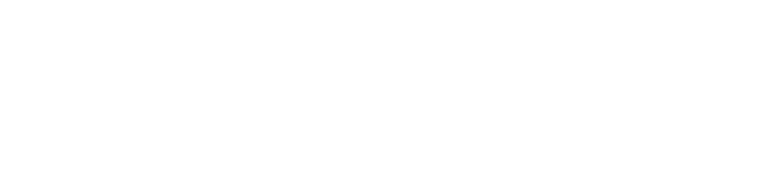
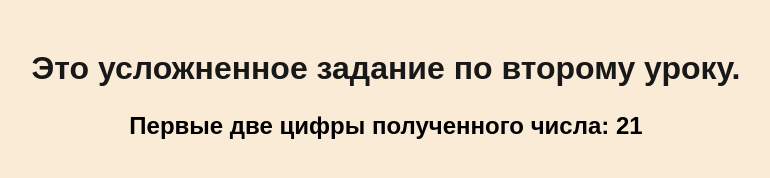
Before and after one commit to evilgamer163/learnJS_glo__hard, a plain HTML site: page index.html in a window 1280 px wide. Shown: the whole page, without its empty margins (254-1024 px from the left). Drawn offline with Linux system fonts and the light colour scheme.

Commit message:
Усложненное домашнее задание по второму уроку

```diff
--- a/css/style.css
+++ b/css/style.css
@@ -0,0 +1,19 @@
+* {
+    margin: 0;
+    padding: 0;
+}
+
+body {
+    background-color: antiquewhite;
+    font-family: Arial, Helvetica, sans-serif;
+    text-align: center;
+}
+
+.title {
+    margin-top: 50px;
+    color: #181818;
+}
+
+.result {
+    margin-top: 25px;
+}
--- a/index.html
+++ b/index.html
@@ -4,10 +4,12 @@
     <meta charset="UTF-8">
     <meta name="viewport" content="width=device-width, initial-scale=1.0">
     <link rel="stylesheet" href="./css/style.css">
-    <title>Document</title>
+    <title>Lesson 02 (HARD)</title>
 </head>
 <body>
+    <h1 class="title">Это усложненное задание по второму уроку.</h1>
 
+    <h2 class="result">Первые две цифры полученного числа: </h2>
 
     <script src="./js/main.js"></script>
 </body>
--- a/js/main.js
+++ b/js/main.js
@@ -0,0 +1,17 @@
+const result = document.querySelector('.result');
+
+let num = 266219,
+    numArr = num.toString().split('');
+
+console.log(numArr);
+
+let res = 1;
+
+for (let i = 0; i < numArr.length; i++) {
+    res *= numArr[i];
+}
+
+res = res ** 3;
+console.log(res);
+
+result.textContent += res.toString().slice(0, 2);
```
